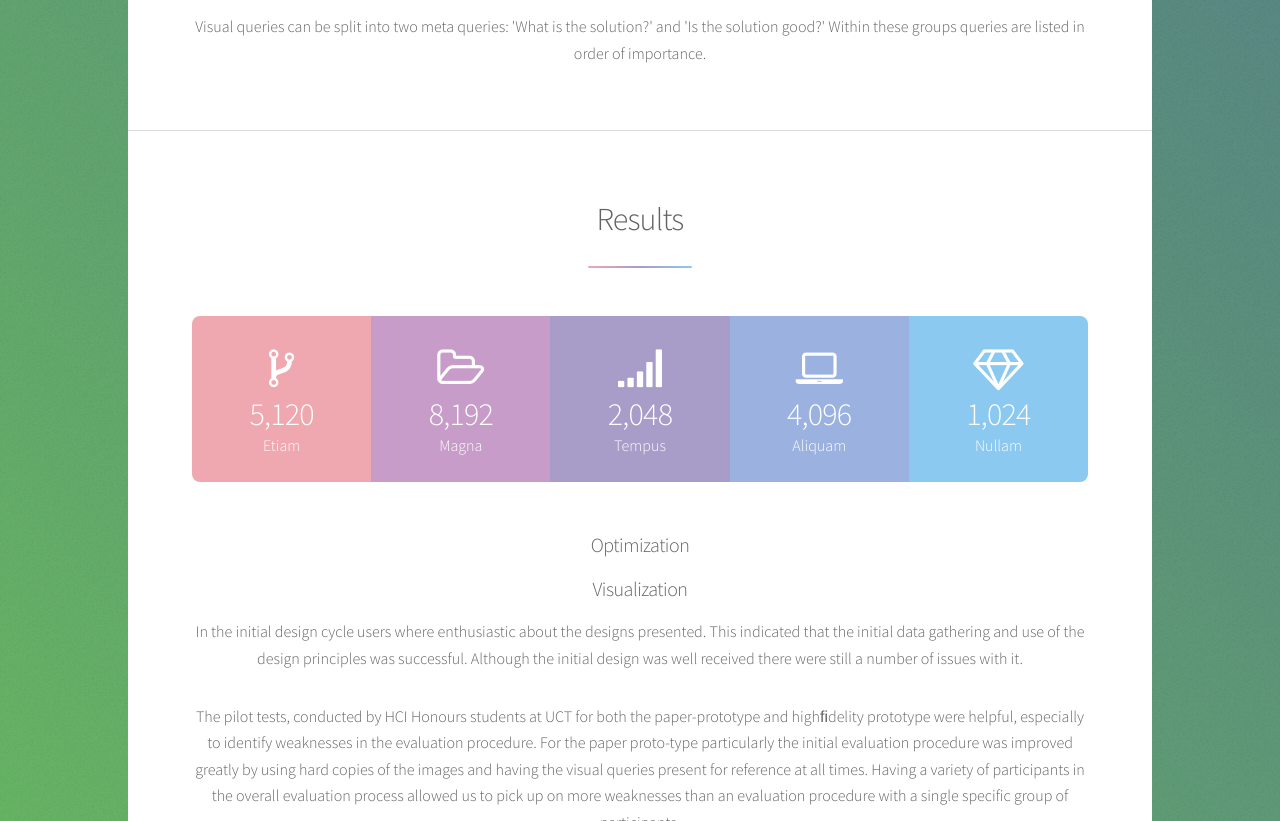
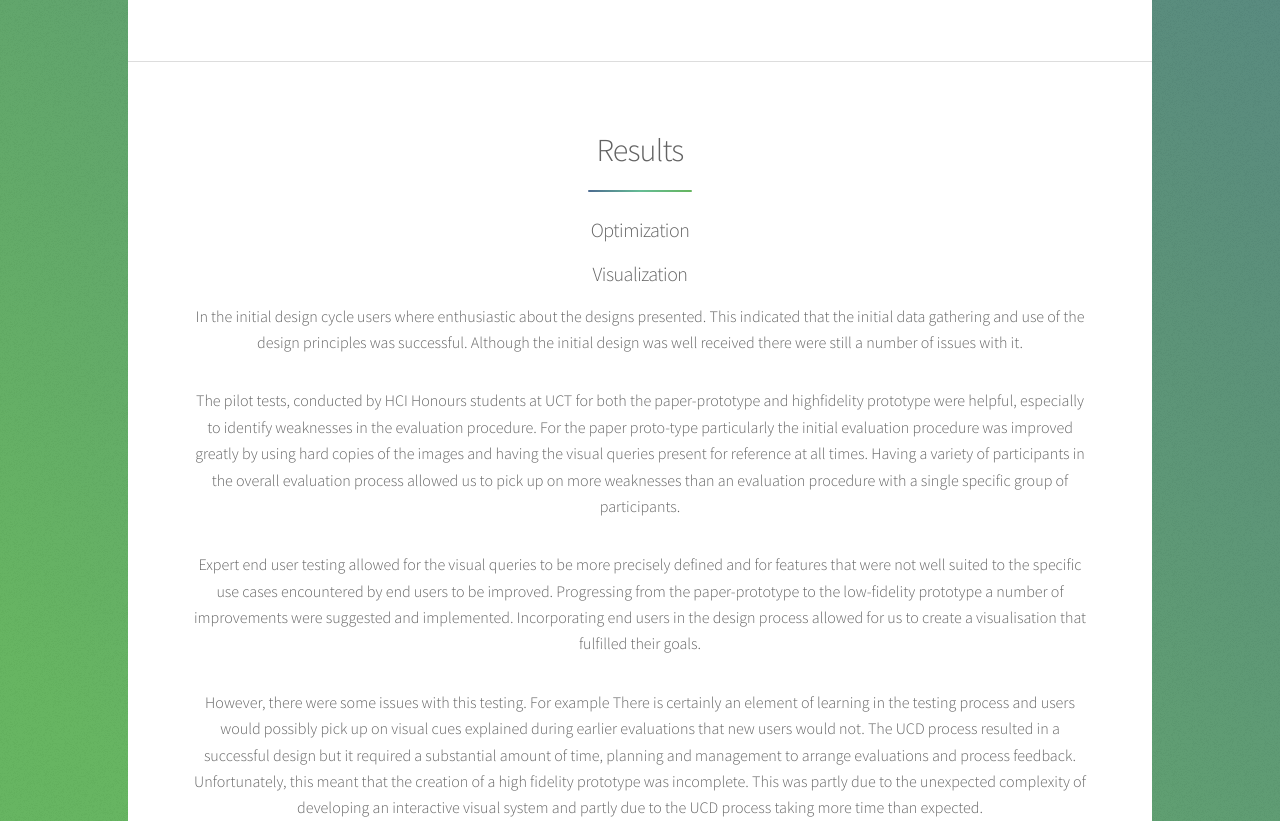
Before and after one commit to jacquesh/Fundmatch-Website, a plain HTML site: page index.html in a window 1280 px wide. Shown: the part 1979-2800 px from the top of the page. Drawn offline with Linux system fonts and the light colour scheme.

Commit message:
Update the style to be a little more consistent

```diff
--- a/assets/css/main.css
+++ b/assets/css/main.css
@@ -2666,7 +2666,7 @@
 	}
 
 	header.major {
-		margin-bottom: 3em;
+		margin-bottom: 0;
 	}
 
 		header.major h2 {
@@ -2678,7 +2678,7 @@
 				content: '';
 				width: 3.25em;
 				height: 2px;
-				margin: 0.7em 0 1em 0;
+				margin: 0.5em 0 0 0;
 				border-radius: 2px;
 			}
 
@@ -3562,10 +3562,10 @@
 
 		#main header.major h2:after {
 			background-color: #dddddd;
-			background-image: -moz-linear-gradient(90deg, #efa8b0, #a89cc8, #8cc9f0);
-			background-image: -webkit-linear-gradient(90deg, #efa8b0, #a89cc8, #8cc9f0);
-			background-image: -ms-linear-gradient(90deg, #efa8b0, #a89cc8, #8cc9f0);
-			background-image: linear-gradient(90deg, #efa8b0, #a89cc8, #8cc9f0);
+			background-image: -moz-linear-gradient(90deg, #4D6B91, #65BC95, #65B55E);
+			background-image: -webkit-linear-gradient(90deg, #4D6B91, #65BC95, #65B55E);
+			background-image: -ms-linear-gradient(90deg, #4D6B91, #65BC95, #65B55E);
+			background-image: linear-gradient(90deg, #4D6B91, #65BC95, #65B55E);
 		}
 
 		#main table tbody tr {
@@ -3597,7 +3597,7 @@
 		}
 
 		#main > .main {
-			padding: 5em 5em 3em 5em ;
+			padding: 2em 5em 2em 5em ;
 			border-top: solid 1px #dddddd;
 		}
 
--- a/index.html
+++ b/index.html
@@ -21,7 +21,7 @@
 
 				<!-- Header -->
 					<header id="header" class="alt">
-						<span class="logo"><img src="images/logo.svg" alt="" /></span>
+                        <span class="logo"><i class="fa fa-credit-card fa-5x" aria-hidden=true></i></span>
 						<h1>FundMatch</h1>
 						<p>Optimization and Visualization of Corporate Funding Allocations</p>
 					</header>
@@ -81,28 +81,6 @@
 								<header class="major">
 									<h2>Results</h2>
 								</header>
-								<ul class="statistics">
-									<li class="style1">
-										<span class="icon fa-code-fork"></span>
-										<strong>5,120</strong> Etiam
-									</li>
-									<li class="style2">
-										<span class="icon fa-folder-open-o"></span>
-										<strong>8,192</strong> Magna
-									</li>
-									<li class="style3">
-										<span class="icon fa-signal"></span>
-										<strong>2,048</strong> Tempus
-									</li>
-									<li class="style4">
-										<span class="icon fa-laptop"></span>
-										<strong>4,096</strong> Aliquam
-									</li>
-									<li class="style5">
-										<span class="icon fa-diamond"></span>
-										<strong>1,024</strong> Nullam
-									</li>
-								</ul>
                                 <h3>Optimization</h3>
 
                                 <h3>Visualization</h3>
@@ -111,24 +89,24 @@
                                 that the initial data gathering and use of the design principles was successful. Although the initial
                                 design was well received there were still a number of issues with it.</p><p>
                                 The pilot tests, conducted by
-                                HCI Honours students at UCT for both the paper-prototype and highﬁdelity prototype were helpful,
+                                HCI Honours students at UCT for both the paper-prototype and highfidelity prototype were helpful,
                                 especially to identify weaknesses in the evaluation procedure. For the paper proto-type particularly
                                 the initial evaluation procedure was improved greatly by using hard copies of the images and having
                                 the visual queries present for reference at all times. Having a variety of participants in the overall
                                 evaluation process allowed us to pick up on more weaknesses than an evaluation procedure with a single
                                 specific group of participants.</p><p>
                                 Expert end user testing allowed for the visual queries to be more
-                                precisely deﬁned and for features that were not well suited to the speciﬁc use cases encountered by
-                                end users to be improved. Progressing from the paper-prototype to the low-ﬁdelity prototype a number
-                                of improvements were suggested and implemented. Incorporating end users in the design process allowed for us to create a visualisation that fulﬁlled their goals.</p><p>
+                                precisely defined and for features that were not well suited to the specific use cases encountered by
+                                end users to be improved. Progressing from the paper-prototype to the low-fidelity prototype a number
+                                of improvements were suggested and implemented. Incorporating end users in the design process allowed for us to create a visualisation that fulfilled their goals.</p><p>
                                 However, there were some issues with this testing. For example There is certainly an element of learning in the testing process and users would
                                 possibly pick up on visual cues explained during earlier evaluations that new users would not.
                                 The UCD process resulted in a successful design but it required a substantial amount of time, planning and management to arrange evaluations and process feedback.
-                                Unfortunately, this meant that the creation of a high ﬁdelity prototype was incomplete. This was partly due to the unexpected complexity of developing an interactive visual system and partly
+                                Unfortunately, this meant that the creation of a high fidelity prototype was incomplete. This was partly due to the unexpected complexity of developing an interactive visual system and partly
                                 due to the UCD process taking more time than expected. </p><p>
                                 Fortunoately, the main aspects of interactivity and automated construction of the visualisation from a JSON format were completed.
                                 Users clearly felt that this was an improvement over the initial design and that it was a viable replacement or complement to existing tools.
-                                There is still room for improvement of both the design and implementation as well as an opportunity for a number of similar visualisations to fulﬁl the same role for diﬀerent tasks in the ﬁnancial sector.
+                                There is still room for improvement of both the design and implementation as well as an opportunity for a number of similar visualisations to fulfil the same role for different tasks in the financial sector.
 								<footer class="major">
 									<ul class="actions">
 										<li><a href="generic.html" class="button">Optimization Paper</a></li>
@@ -140,7 +118,7 @@
 
 				<!-- Footer -->
 					<footer id="footer">
-						<p class="copyright">Created using the "Stellar" theme by <a href="https://html5up.net">HTML5 UP</a>.</p>
+						<p class="copyright">Created using a modified version of the <a href="https://html5up.net/stellar">Stellar</a> theme by <a href="https://html5up.net">HTML5 UP</a>.</p>
 					</footer>
 			</div>
 
```
Also changed, not shown: images/logo.svg (deleted).
